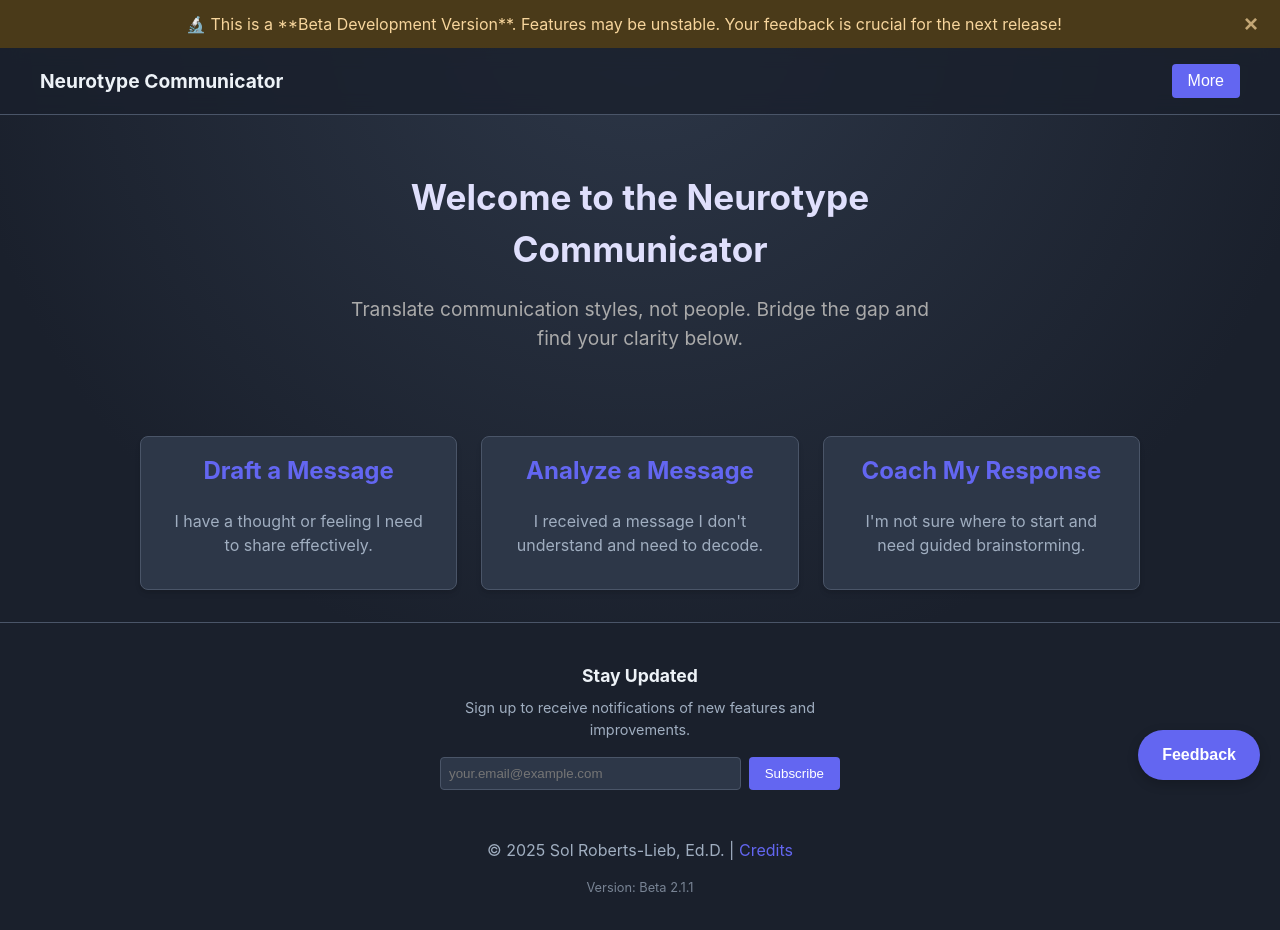
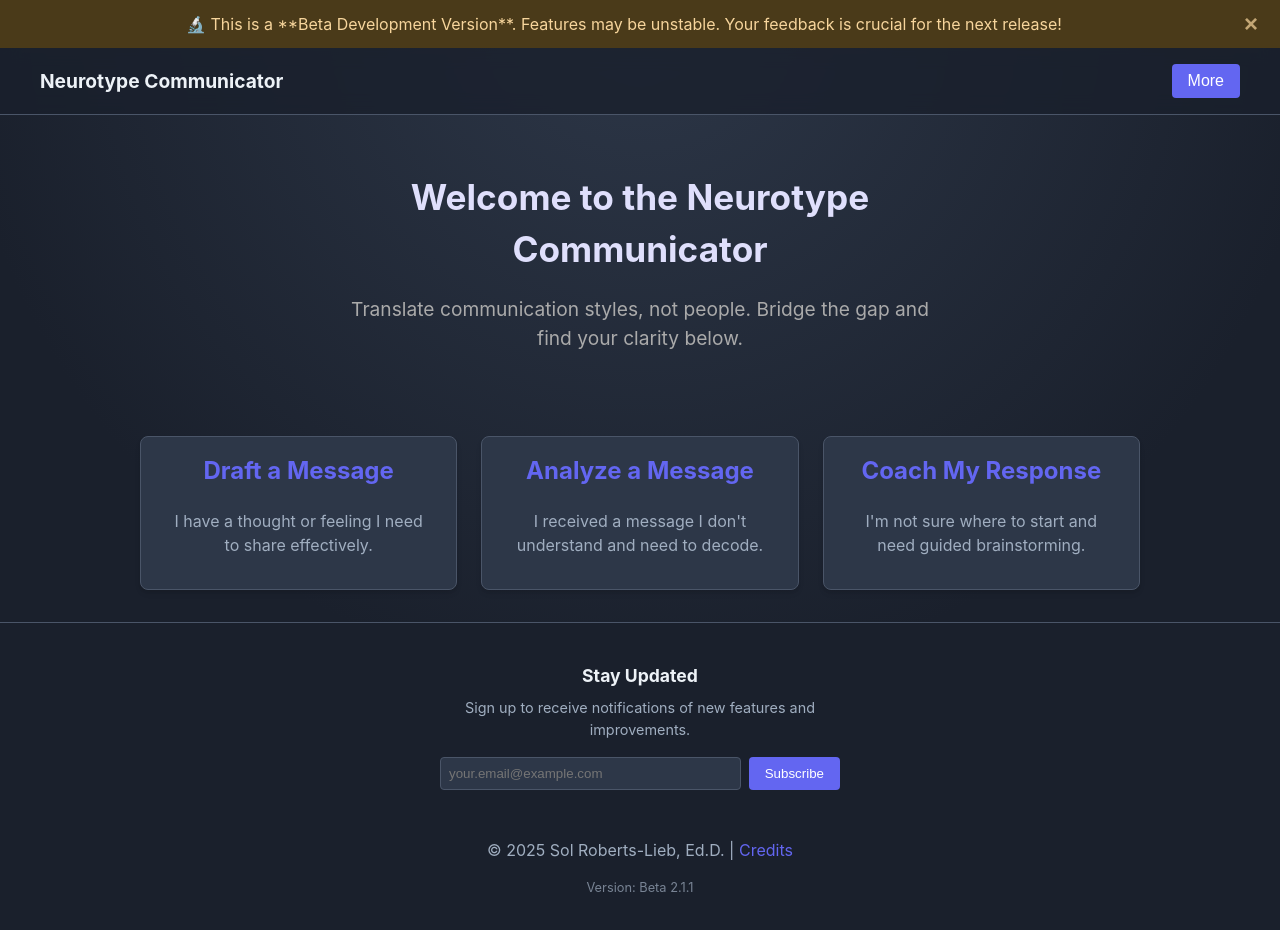
Before and after one commit to SolFlourishes/neurotype-communicator-frontend, a React (Vite) app: page / in a window 1280 px wide. Shown: the top 930 px of the page. Built offline with nearby package versions, Linux system fonts and the light colour scheme.

Commit message:
Feature:Remove Feedback System

```diff
--- a/src/App.jsx
+++ b/src/App.jsx
@@ -3,7 +3,6 @@ import { Outlet } from 'react-router-dom';
 import Header from './components/Header.jsx';
 import Footer from './components/Footer.jsx';
 import AlphaBanner from './components/AlphaBanner.jsx';
-import FeedbackModal from './components/FeedbackModal.jsx';
 import { Analytics } from '@vercel/analytics/react';
 import './AppLayout.css';
 
@@ -25,10 +24,7 @@ function App() {
       <Footer />
       <Analytics />
 
-      <button className="feedback-button" onClick={() => setIsFeedbackOpen(true)}>
-        Feedback
-      </button>
-      <FeedbackModal isOpen={isFeedbackOpen} onClose={() => setIsFeedbackOpen(false)} />
+
     </div>
   );
 }
```
